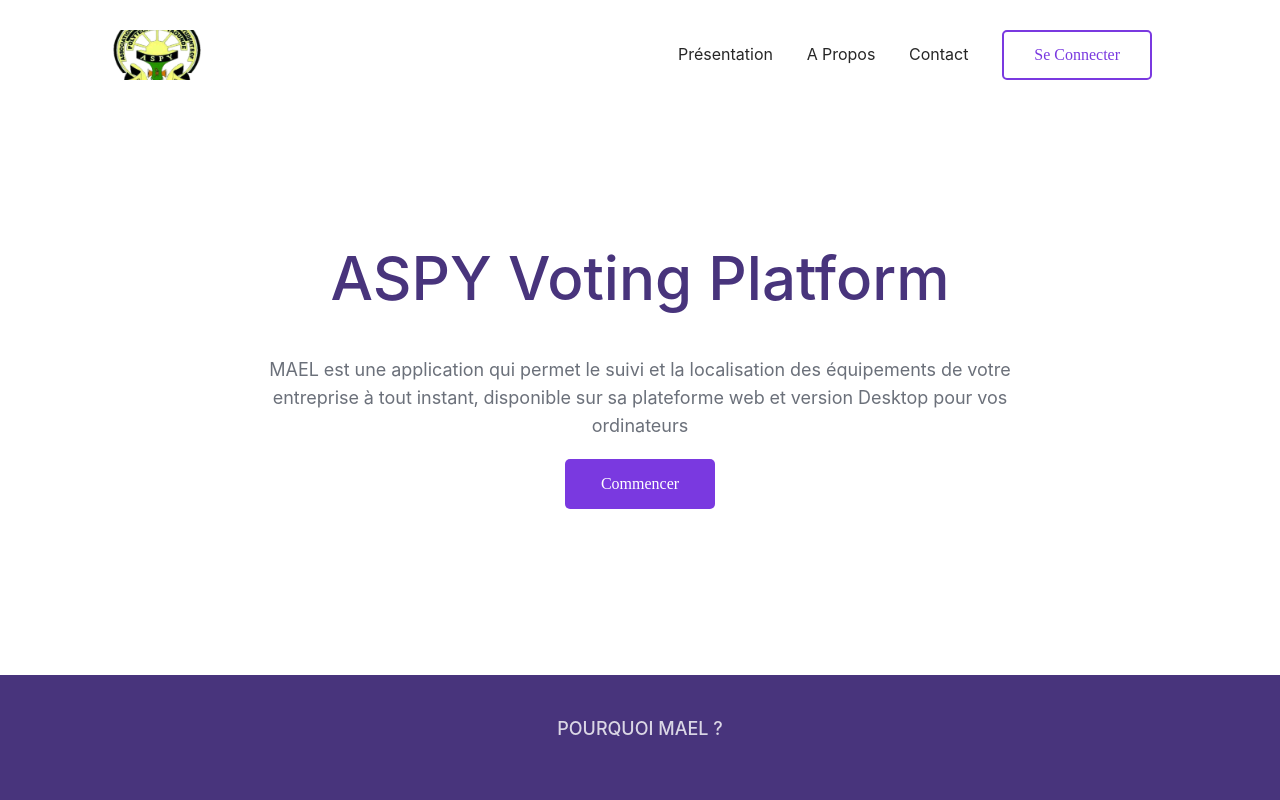
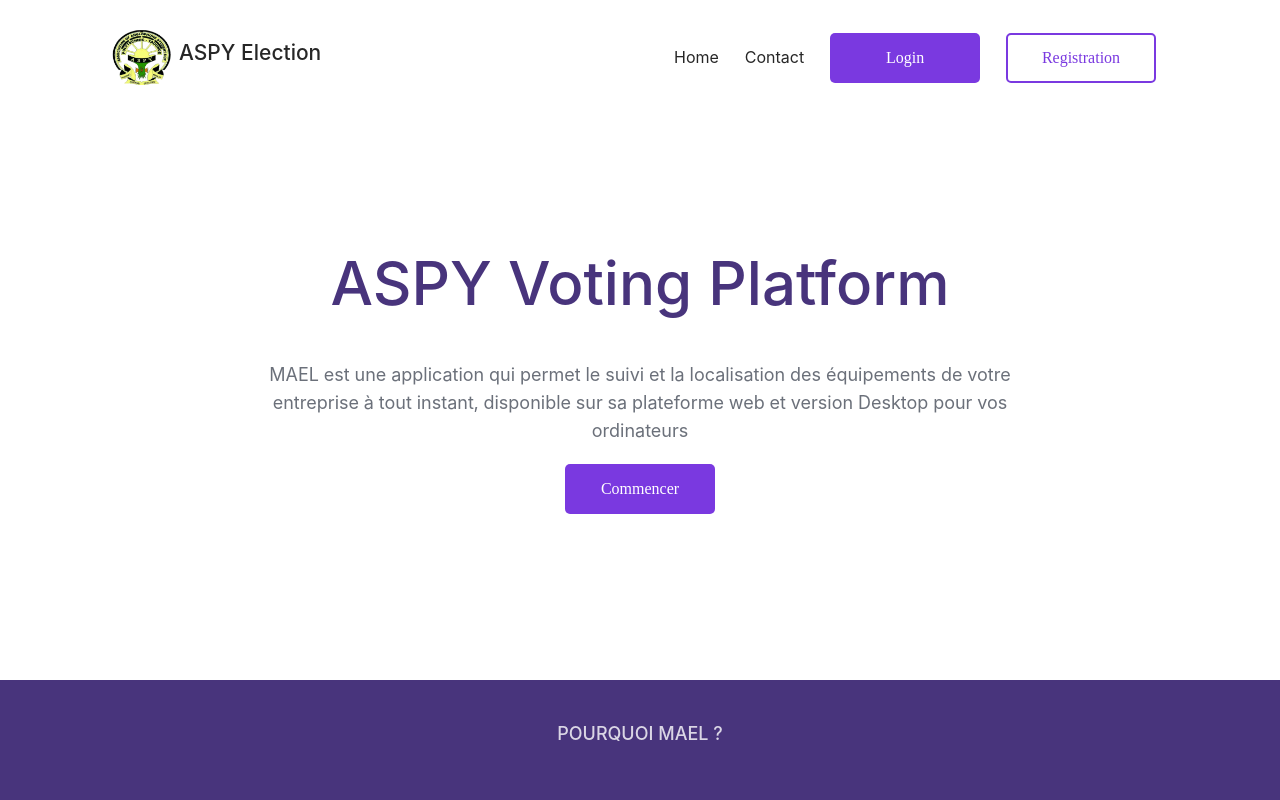
Before and after one commit to Franklin-Duval/aspy-election, a Next.js app: page / in a window 1280 px wide. Shown: the top 800 px of the page. Built offline with nearby package versions, Linux system fonts and the light colour scheme.

Commit message:
feat: update TopNavBar component

```diff
--- a/src/modules/homePage/components/TopNavBar/index.tsx
+++ b/src/modules/homePage/components/TopNavBar/index.tsx
@@ -1,5 +1,5 @@
 import styled from '@emotion/styled';
-import { Image } from 'antd';
+import { Image, Space } from 'antd';
 import { signIn } from 'next-auth/client';
 import { useRouter } from 'next/router';
 import { useState } from 'react';
@@ -7,7 +7,7 @@ import { AiOutlineClose } from 'react-icons/ai';
 import { FaBars } from 'react-icons/fa';
 import { ROUTES } from 'src/routes';
 import { defaultImage } from 'src/shared/defaultImage';
-import { ButtonOutline } from '../../styles/Button';
+import { Button, ButtonOutline } from '../../styles/Button';
 
 const NavLink = styled.a`
   font-size: 16px;
@@ -93,16 +93,14 @@ const MenuContent = ({ closeMenu }: { closeMenu?: () => void }) => {
   return (
     <div className={closeMenu ? 'menu-linkContainer' : 'linkContainer'}>
       <NavLink href='#presentation' onClick={closeMenu}>
-        Présentation
-      </NavLink>
-      <NavLink href='#about' onClick={closeMenu}>
-        A Propos
+        Home
       </NavLink>
       <NavLink href='#contact' onClick={closeMenu}>
         Contact
       </NavLink>
+      <Button onClick={() => signIn('Custom_sigin')}>Login</Button>
       <ButtonOutline onClick={() => signIn('Custom_sigin')}>
-        Se Connecter
+        Registration
       </ButtonOutline>
     </div>
   );
@@ -113,18 +111,19 @@ export const TopNavBar = () => {
   const [showMenu, setShowMenu] = useState(false);
   return (
     <TopNavBarContainer>
-      <div className='logo'>
+      <Space className='logo'>
         <Image
           alt='logo'
           src='/logo.png'
-          height={50}
-          width={90}
+          height={55}
+          width={60}
           preview={false}
           style={{ objectFit: 'cover' }}
           fallback={defaultImage}
           onClick={() => router.push(ROUTES.HOME_PAGE)}
         />
-      </div>
+        <h2>ASPY Election</h2>
+      </Space>
       <MenuContent />
 
       <div className={showMenu ? 'menu' : 'menu-close'}>
```
